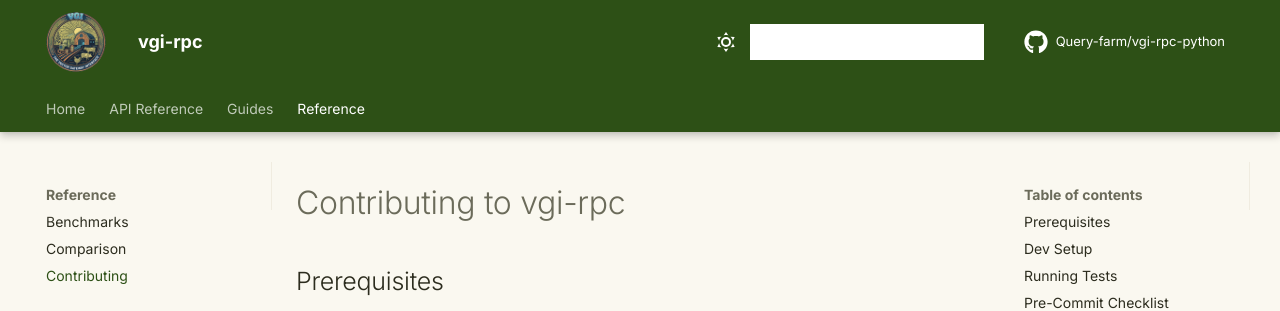
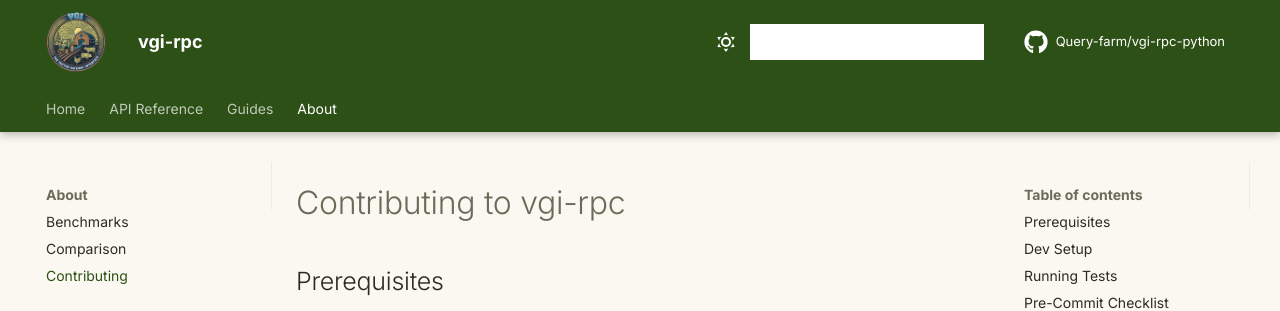
Before and after one commit to Query-farm/vgi-rpc-python, an MkDocs documentation site: the page built from docs/contributing.md, in a window 1280 px wide. Shown: the top 311 px of the page. Built offline with MkDocs 1.6.1 and Material for MkDocs 9.7.7, drawn with Linux system fonts in a browser that asks for light colours; comment, search, counter and statistics services are not loaded; part of the change alters nothing that is shown.

Commit message:
Rename Reference tab to About to avoid duplicate 'reference' in nav
Tabs: Home, API Reference, Guides, About

Co-Authored-By: Claude Opus 4.6 (1M context) <noreply@anthropic.com>

```diff
--- a/mkdocs.yml
+++ b/mkdocs.yml
@@ -133,7 +133,7 @@ nav:
     - Hosting: hosting.md
     - Access Log: access-log.md
     - Conformance Testing: cross-language-conformance.md
-  - Reference:
+  - About:
     - Benchmarks: benchmarks.md
     - Comparison: comparison.md
     - Contributing: contributing.md
```
